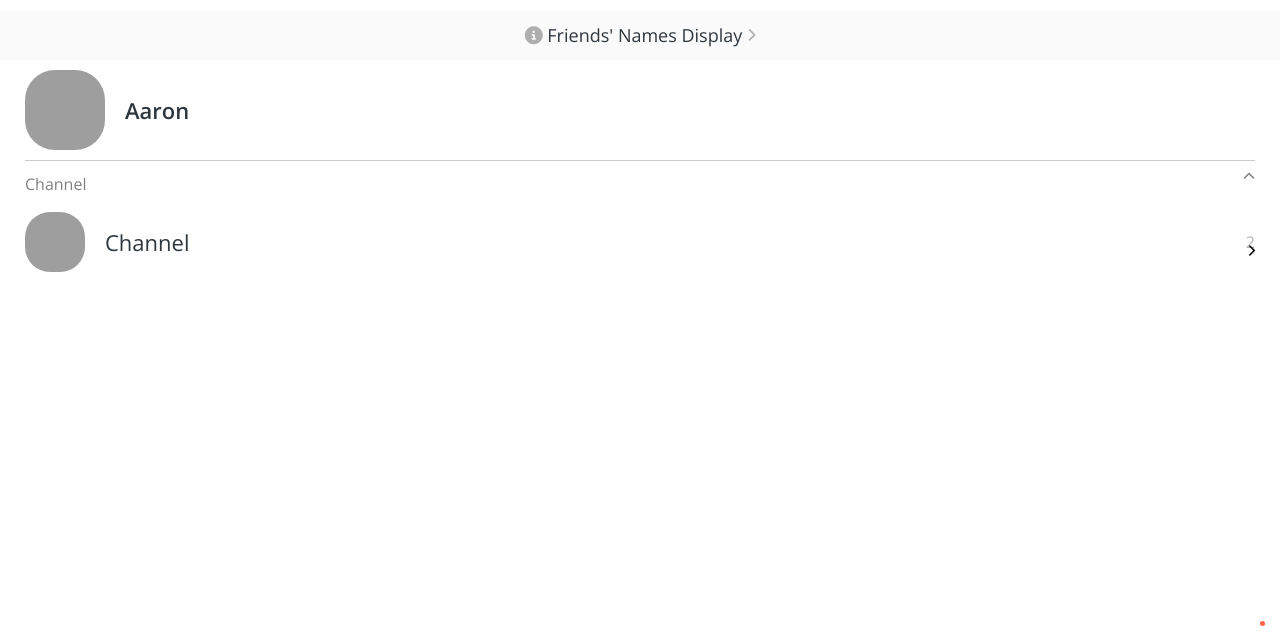
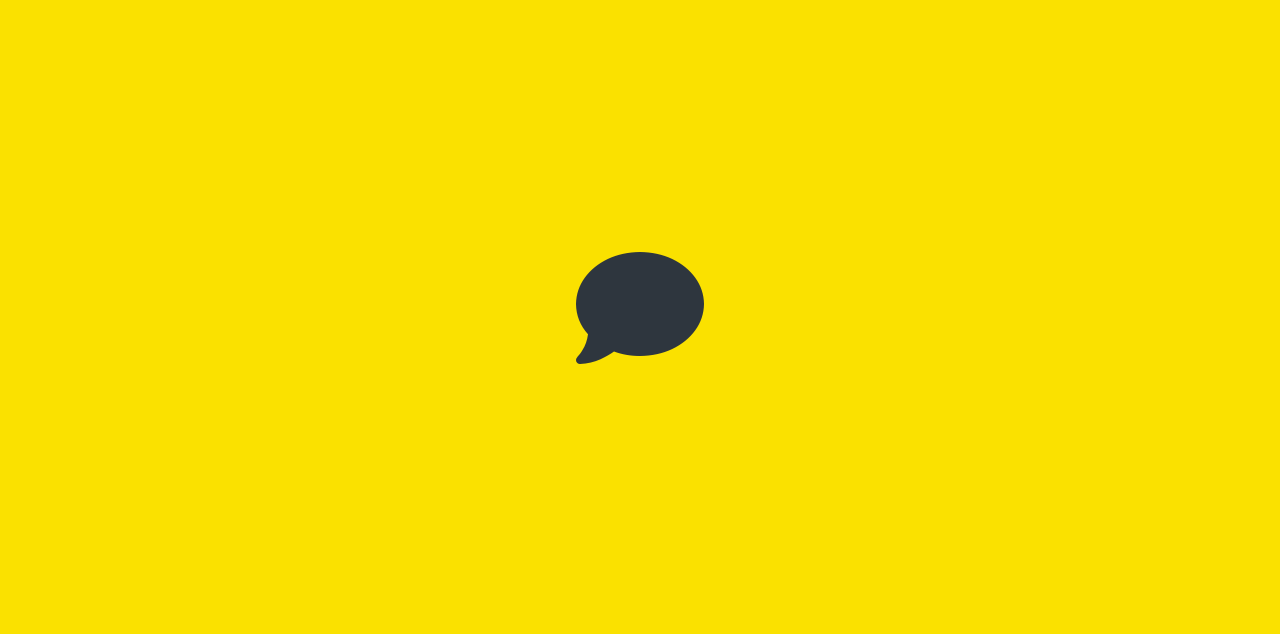
Before and after one commit to seungwooj/kokoa-clone-2020, a plain HTML site: page friends.html in a window 1280 px wide. Shown: the part 92-726 px from the top of the page. Drawn offline with nearby package versions, Linux system fonts and the light colour scheme; grey boxes are pictures that could not be loaded.

Commit message:
[HTML/CSS] Created loading screen

```diff
--- a/css/components/user-component.css
+++ b/css/components/user-component.css
@@ -53,13 +53,6 @@
 	align-items: flex-end;
 }
 
-.user-component__column:last-child i {
-  color: black;
-  display: flex;
-  flex-direction: column;
-  align-items: flex-end;
-}
-
 .user-component__time {
 	display: block;
 	margin-bottom: 10px;
--- a/css/screens/friends.css
+++ b/css/screens/friends.css
@@ -28,3 +28,27 @@
 	justify-content: space-between;
 	color: var(--grey);
 }
+
+@keyframes hideSplashScreen {
+	from {
+		opacity: 1;
+	}
+	to {
+		opacity: 0;
+		visibility: hidden;
+	}
+}
+
+#splash-screen {
+	background-color: var(--yellow);
+	position: absolute;
+	height: 100vh;
+	width: 100vw;
+	top: 0;
+	display: flex;
+	justify-content: center;
+	align-items: center;
+	font-size: 128px;
+	animation: hideSplashScreen 0.4 s ease-in-out forwards;
+	animation-delay: 2s;
+}
--- a/friends.html
+++ b/friends.html
@@ -93,6 +93,9 @@
         </li>
       </ul>
     </nav>
+    <div id="splash-screen">
+      <i class="fas fa-comment"></i>
+    </div>
     <script src="https://kit.fontawesome.com/7db60f68a2.js" crossorigin="anonymous"></script>
   </body>
 </html>
```
Lines whose indentation alone changed are shown as unchanged.
